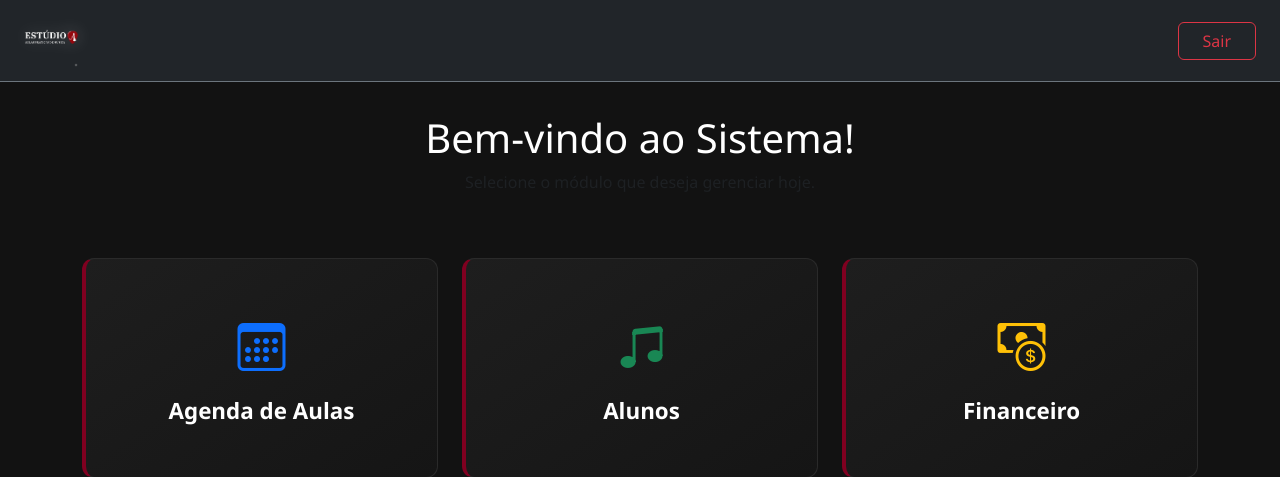
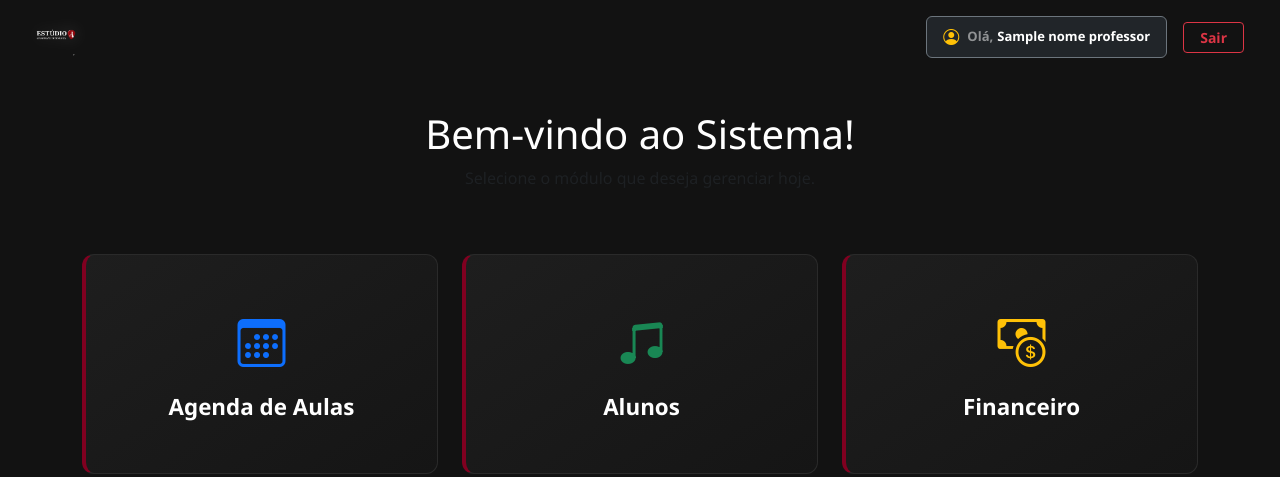
Before and after one commit to brunomoura88/music-school-manager, a Python web app: template templates/dashboard.html in a window 1280 px wide. Shown: the top 477 px of the page. Run offline with Jinja, Linux system fonts and the light colour scheme; the template is opened without the code that fills it: most values are stand-ins (such as "Sample title", 1, 10 or a date in 2020).

Commit message:
Update dashboard.html

```diff
--- a/templates/dashboard.html
+++ b/templates/dashboard.html
@@ -97,11 +97,23 @@
 </head>
 <body>
 
-    <nav class="navbar navbar-dark bg-dark border-bottom border-secondary px-4 py-2">
-        <a class="navbar-brand" href="#">
-            <img src="{{ url_for('static', filename='img/logo.png') }}" alt="Estúdio A Logo">
+   <nav class="navbar navbar-dark bg-transparent px-4 py-3">
+      <div class="container-fluid d-flex align-items-center justify-content-between">
+
+        <a class="navbar-brand p-0" href="/dashboard">
+          <img src="/static/img/logo.png" alt="Estúdio A" height="40" style="object-fit: contain" />
         </a>
-        <a href="/logout" class="btn btn-outline-danger px-4">Sair</a>
+
+        <div class="d-flex align-items-center gap-3">
+          <div class="text-white-50 small fw-bold d-flex align-items-center bg-dark px-3 py-2 rounded border border-secondary" style="font-size: 13px;">
+            <i class="bi bi-person-circle text-warning me-2" style="font-size: 16px;"></i>
+            Olá, <span class="text-white ms-1">{{ nome_professor }}</span>
+          </div>
+
+          <a href="/logout" class="btn btn-outline-danger btn-sm px-3 fw-bold">Sair</a>
+        </div>
+
+      </div>
     </nav>
 
     <div class="container main-container">
```
